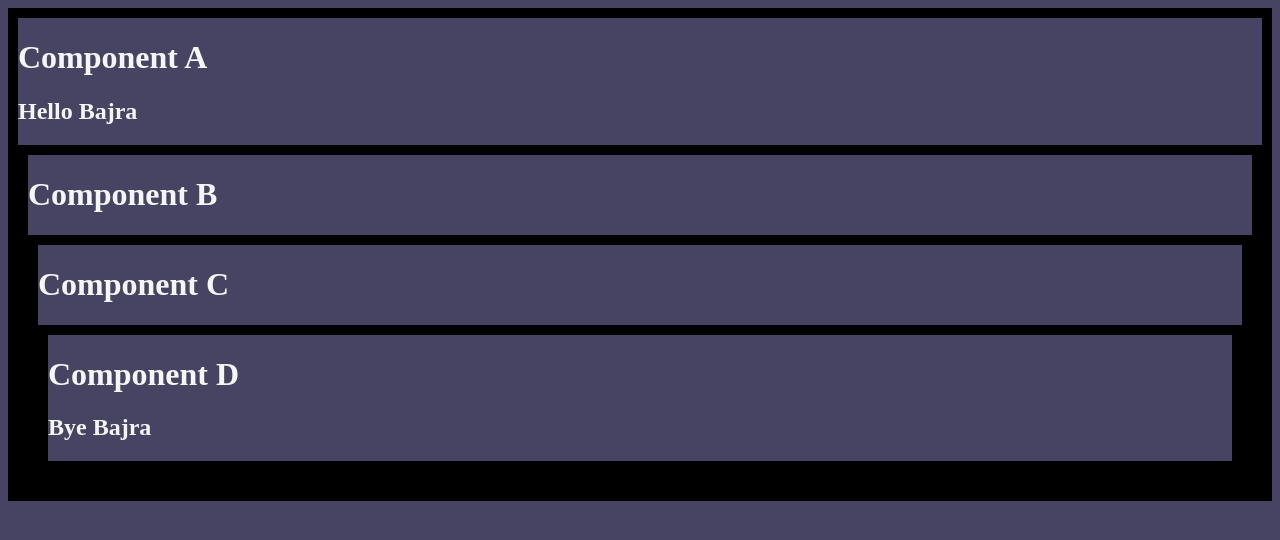
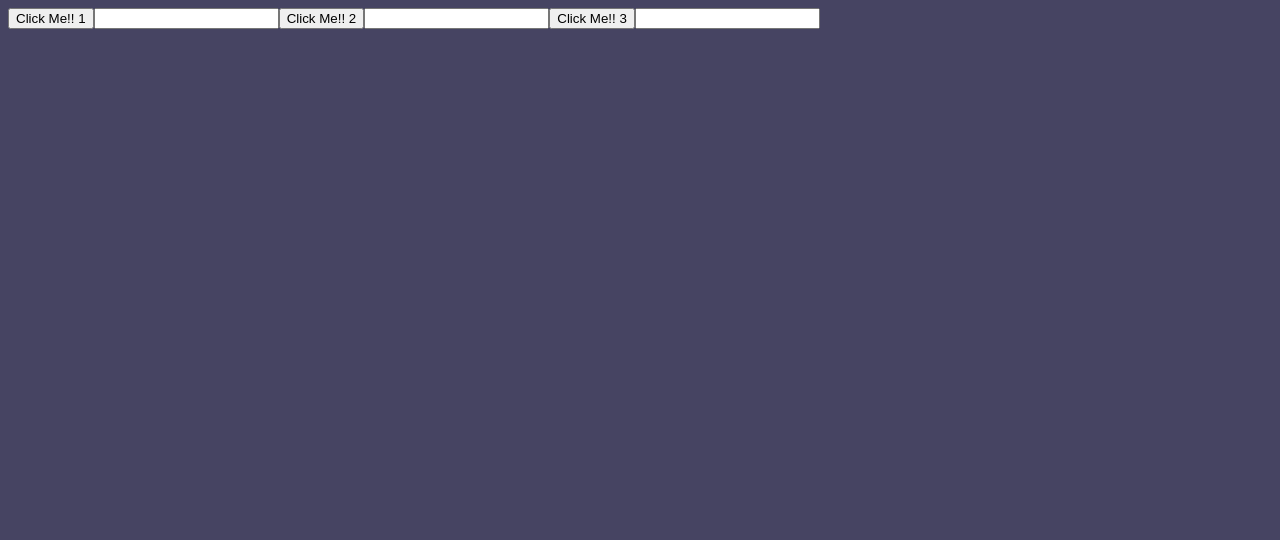
Before and after one commit to Asav098/React, a React (Vite) app in the folder my-react-app/: page / in a window 1280 px wide. Shown: the top 540 px of the page. Built offline with nearby package versions, Linux system fonts and the light colour scheme.

Commit message:
useRef hook

```diff
--- a/my-react-app/src/App.jsx
+++ b/my-react-app/src/App.jsx
@@ -1,8 +1,8 @@
-import ComponentA from './ComponentA.jsx'
+import MyComponent from './MyComponent.jsx'
 
 function App() {
   return(
-    <ComponentA/>
+    <MyComponent/>
   )
 }
 
--- a/my-react-app/src/ComponentA.jsx
+++ /dev/null
@@ -1,19 +0,0 @@
-import ComponentB from './ComponentB.jsx'
-import React, {useState, createContext} from 'react';
-
-export const UserContext = createContext();
-function ComponentA(){
-    const [user,setUser] = useState("Bajra");
-    return(
-        <div className="box">
-            <h1>Component A</h1>
-            <h2>{`Hello ${user}`}</h2>
-            <UserContext.Provider value={user}>
-                <ComponentB user={user}/>
-            </UserContext.Provider>
-
-        </div>
-    )
-
-}
-export default ComponentA
--- a/my-react-app/src/ComponentB.jsx
+++ /dev/null
@@ -1,13 +0,0 @@
-import ComponentC from './ComponentC.jsx'
-
-
-function ComponentB(){
-    return(
-        <div className="box">
-            <h1>Component B</h1>
-            <ComponentC/>
-        </div>
-    )
-
-}
-export default ComponentB
--- a/my-react-app/src/ComponentC.jsx
+++ /dev/null
@@ -1,14 +0,0 @@
-import ComponentD from './ComponentD.jsx'
-
-
-
-function ComponentC(){
-    return(
-        <div className="box">
-            <h1>Component C</h1>
-            <ComponentD/>
-        </div>
-    )
-
-}
-export default ComponentC
--- a/my-react-app/src/ComponentD.jsx
+++ /dev/null
@@ -1,14 +0,0 @@
-import React, {useContext} from 'react';
-import {UserContext} from './ComponentA';
-
-function ComponentD(props){
-    const user = useContext(UserContext);
-    return(
-        <div className="box">
-            <h1>Component D</h1>
-            <h2>{`Bye ${user}`}</h2>
-        </div>
-    )
-
-}
-export default ComponentD
--- /dev/null
+++ b/my-react-app/src/MyComponent.jsx
@@ -0,0 +1,49 @@
+
+import React, {useState, useEffect,useRef} from 'react';
+
+
+function MyComponent(){
+    const inputref1= useRef(null);
+    const inputref2= useRef(null);
+    const inputref3= useRef(null);
+
+
+    useEffect(()=>{
+        console.log("Component rendered!");
+
+    });
+    function handleClick1(){
+        inputref1.current.focus();
+
+        inputref1.current.style.backgroundColor = "gold";
+        inputref2.current.style.backgroundColor = "";
+        inputref3.current.style.backgroundColor = "";
+    }
+    function handleClick2(){
+        inputref2.current.focus();
+        inputref1.current.style.backgroundColor = "";
+        inputref2.current.style.backgroundColor = "gold";
+        inputref3.current.style.backgroundColor = "";
+    };
+    function handleClick3(){
+        inputref3.current.focus();
+        inputref1.current.style.backgroundColor = "";
+        inputref2.current.style.backgroundColor = "";
+        inputref3.current.style.backgroundColor = "gold";
+
+    }
+
+    return(
+        <>
+
+        <button onClick={handleClick1}> Click Me!! 1  </button>
+        <input ref={inputref1}/>
+        <button onClick={handleClick2}> Click Me!! 2  </button>
+        <input ref={inputref2}/>
+        <button onClick={handleClick3}> Click Me!! 3 </button>
+        <input ref={inputref3}/>
+        </>
+    )
+
+}
+export default MyComponent
```
